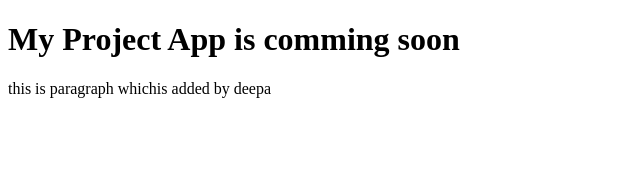
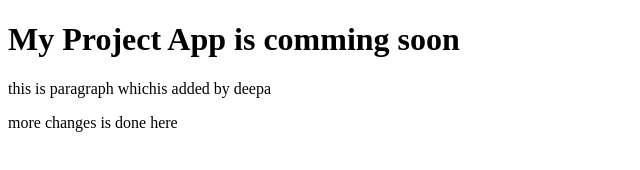
Before and after one commit to AnkushMittal22/restaurant, a plain HTML site: page index.html in a window 1280 px wide. Shown: the whole page, without its empty margins (0-640 px from the left). Drawn offline with Linux system fonts and the light colour scheme.

Commit message:
done some changes in paragraph tag

```diff
--- a/index.html
+++ b/index.html
@@ -9,5 +9,6 @@
 <body>
    <h1>My Project App is comming soon</h1>
    <p>this is paragraph whichis added by deepa</p>
+   <p>more changes is done here</p>
 </body>
 </html>
```
